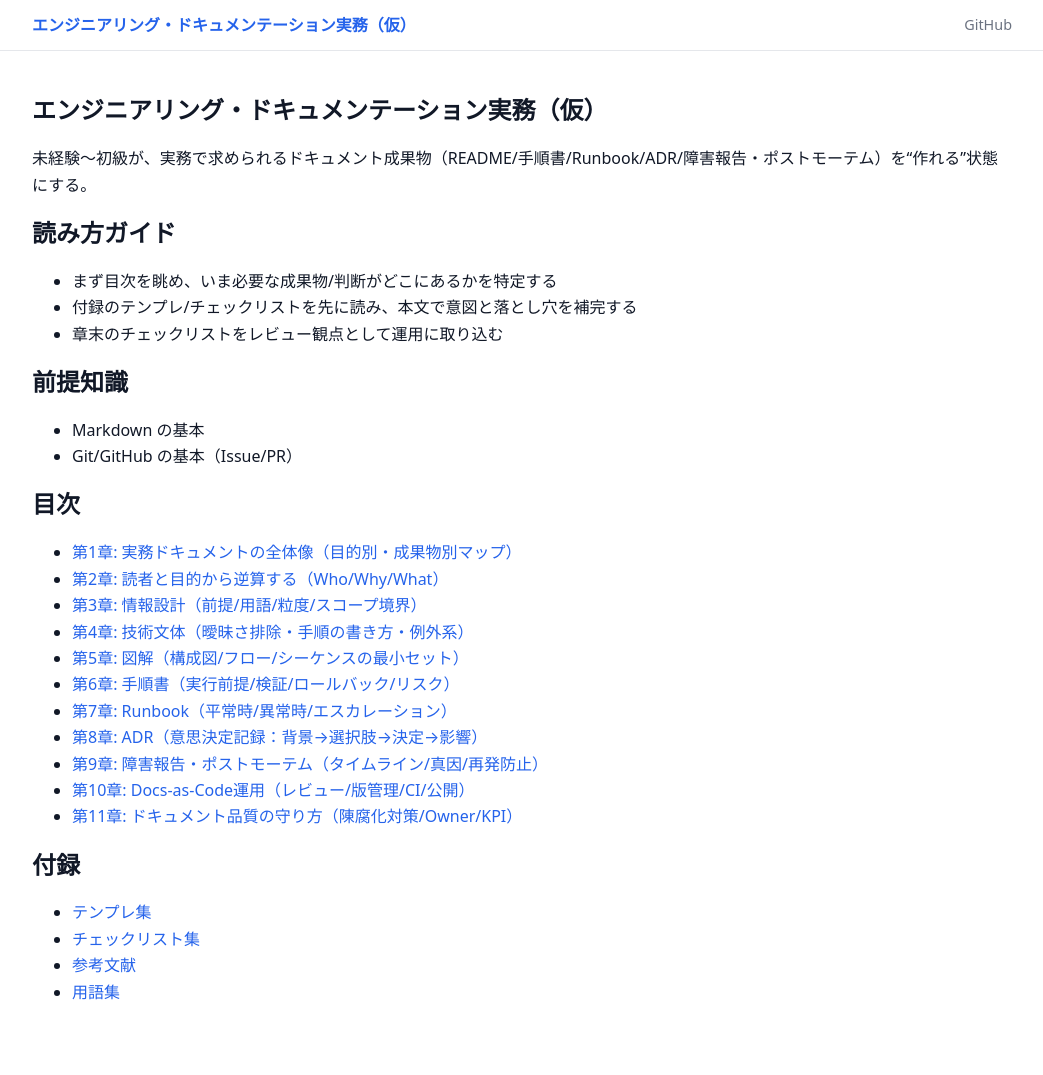
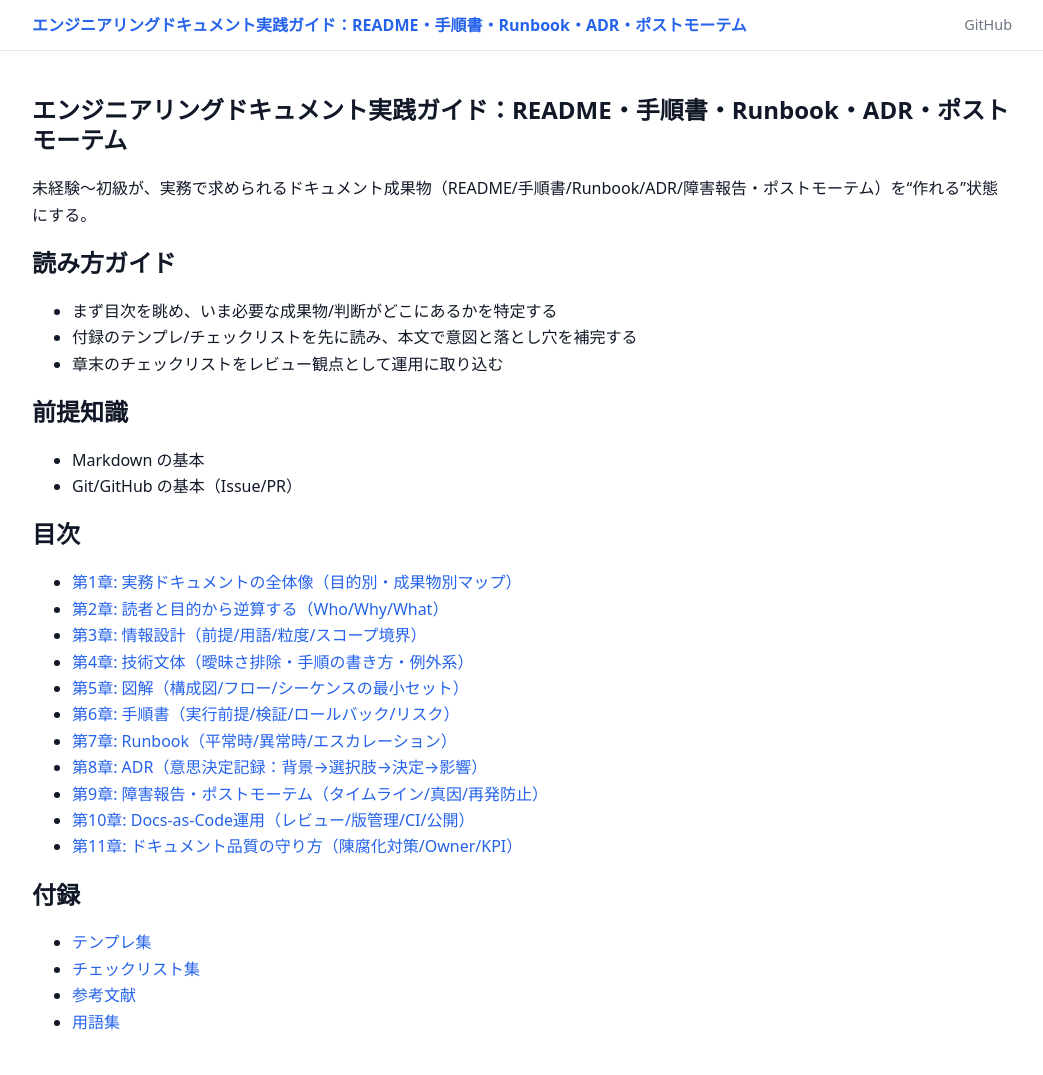
Before and after one commit to itdojp/engineering-documentation-book, a Jekyll site: the page built from docs/index.md, in a window 1280 px wide. Shown: the whole page, without its empty margins (118-1161 px from the left). Built offline with Jekyll 4.4.1, drawn with Linux system fonts in a browser that asks for light colours; before the commit the page ends 1045 px from its top, so only the background shows below that.

Commit message:
Set official book title

```diff
--- a/_config.yml
+++ b/_config.yml
@@ -1,4 +1,4 @@
-title: エンジニアリング・ドキュメンテーション実務（仮）
+title: エンジニアリングドキュメント実践ガイド：README・手順書・Runbook・ADR・ポストモーテム
 description: 実務で使える技術ドキュメント成果物（README/手順書/Runbook/ADR/障害報告・ポストモーテム等）の設計と運用を扱う。
 author: 株式会社アイティードゥ
 lang: ja
--- a/book-config.json
+++ b/book-config.json
@@ -1,5 +1,5 @@
 {
-  "title": "エンジニアリング・ドキュメンテーション実務（仮）",
+  "title": "エンジニアリングドキュメント実践ガイド：README・手順書・Runbook・ADR・ポストモーテム",
   "description": "実務で使える技術ドキュメント成果物（README/手順書/Runbook/ADR/障害報告・ポストモーテム等）の設計と運用を扱う。",
   "author": "株式会社アイティードゥ",
   "version": "0.1.0",
--- a/docs/_config.yml
+++ b/docs/_config.yml
@@ -1,4 +1,4 @@
-title: エンジニアリング・ドキュメンテーション実務（仮）
+title: エンジニアリングドキュメント実践ガイド：README・手順書・Runbook・ADR・ポストモーテム
 description: 実務で使える技術ドキュメント成果物（README/手順書/Runbook/ADR/障害報告・ポストモーテム等）の設計と運用を扱う。
 author: 株式会社アイティードゥ
 lang: ja
--- a/docs/index.md
+++ b/docs/index.md
@@ -1,11 +1,11 @@
 ---
-title: "エンジニアリング・ドキュメンテーション実務（仮）"
+title: "エンジニアリングドキュメント実践ガイド：README・手順書・Runbook・ADR・ポストモーテム"
 description: "未経験〜初級が、実務で求められるドキュメント成果物（README/手順書/Runbook/ADR/障害報告・ポストモーテム）を“作れる”状態にする。"
 layout: book
 order: 0
 ---
 
-# エンジニアリング・ドキュメンテーション実務（仮）
+# エンジニアリングドキュメント実践ガイド：README・手順書・Runbook・ADR・ポストモーテム
 
 未経験〜初級が、実務で求められるドキュメント成果物（README/手順書/Runbook/ADR/障害報告・ポストモーテム）を“作れる”状態にする。
 
```
Also changed, not shown: README.md.
